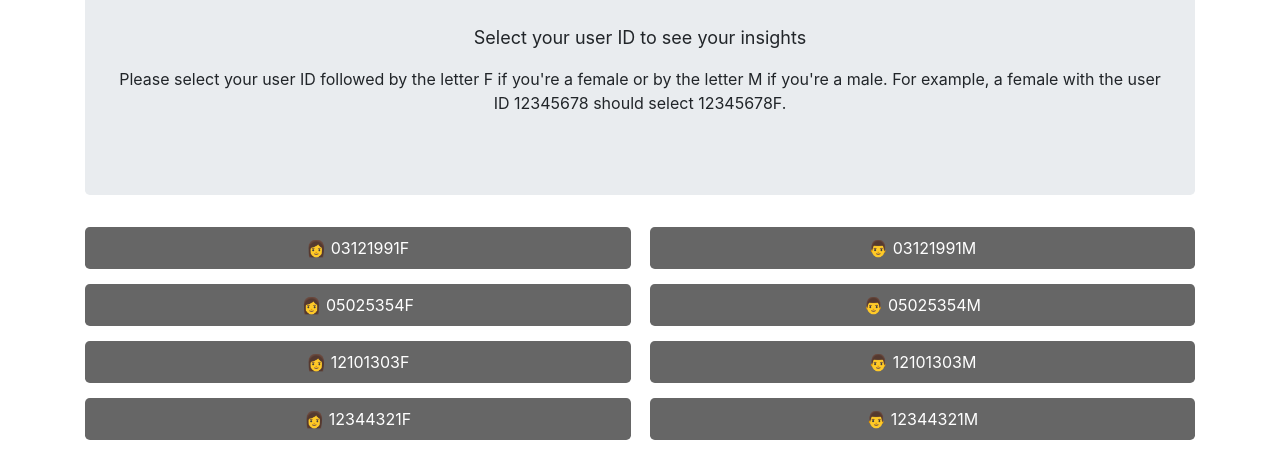
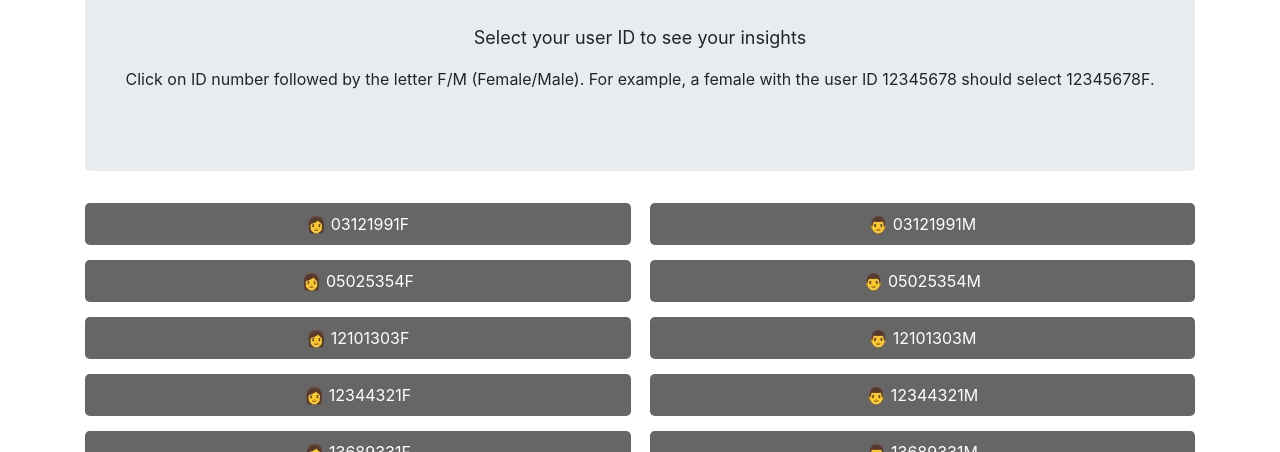
Before and after one commit to LoveGrow1/MainMenu, a plain HTML site: page index.html in a window 1280 px wide. Shown: the part 339-791 px from the top of the page. Drawn offline with nearby package versions, Linux system fonts and the light colour scheme.

Commit message:
Update index.html

```diff
--- a/index.html
+++ b/index.html
@@ -57,7 +57,7 @@
   <div class="jumbotron text-center">
     <img src="Logo LG.png" alt="LoveGrow Logo" class="logo">
     <p class="lead"><br><b>Select your user ID to see your insights</b></p>
-    <p>Please select your user ID followed by the letter F if you're a female or by the letter M if you're a male. For example, a female with the user ID 12345678 should select 12345678F.</p>
+    <p>Click on ID number followed by the letter F/M (Female/Male). For example, a female with the user ID 12345678 should select 12345678F.</p>
   </div>
   <div class="row">
     <div class="col-12">
```
